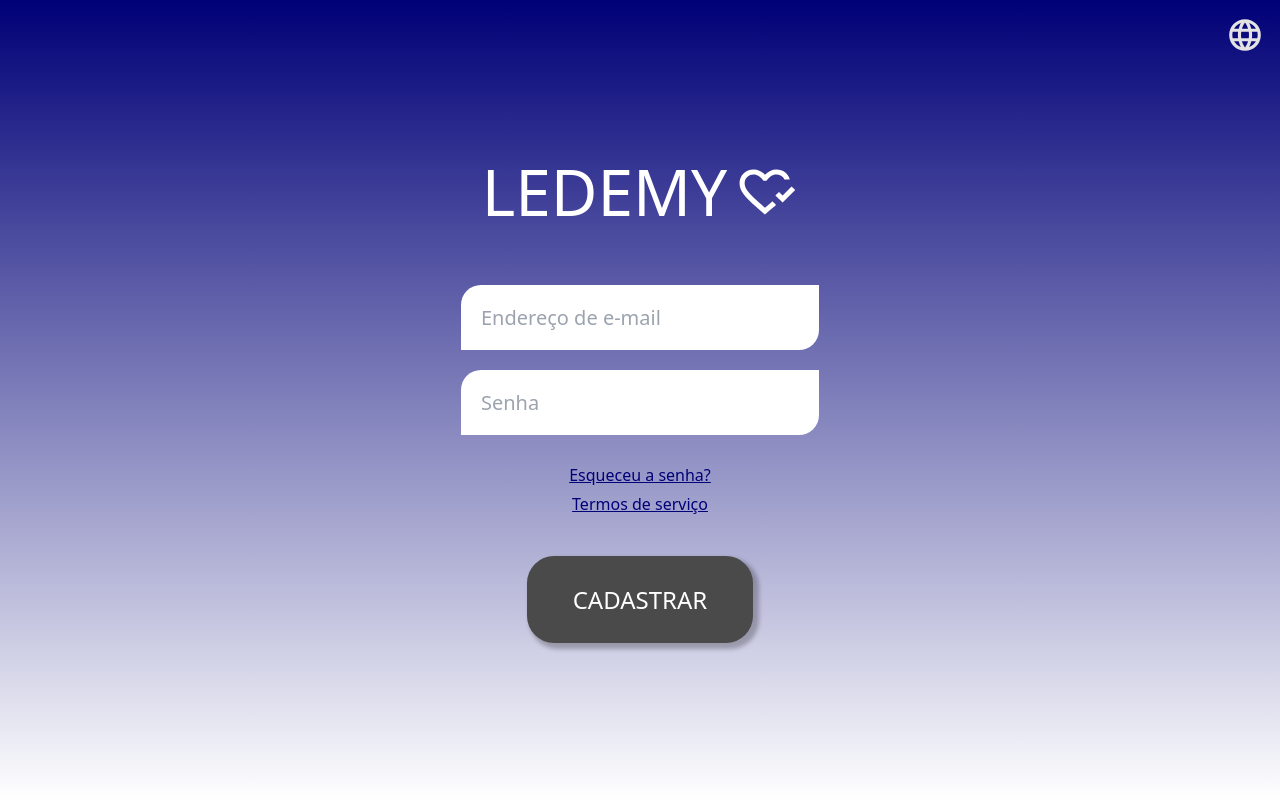
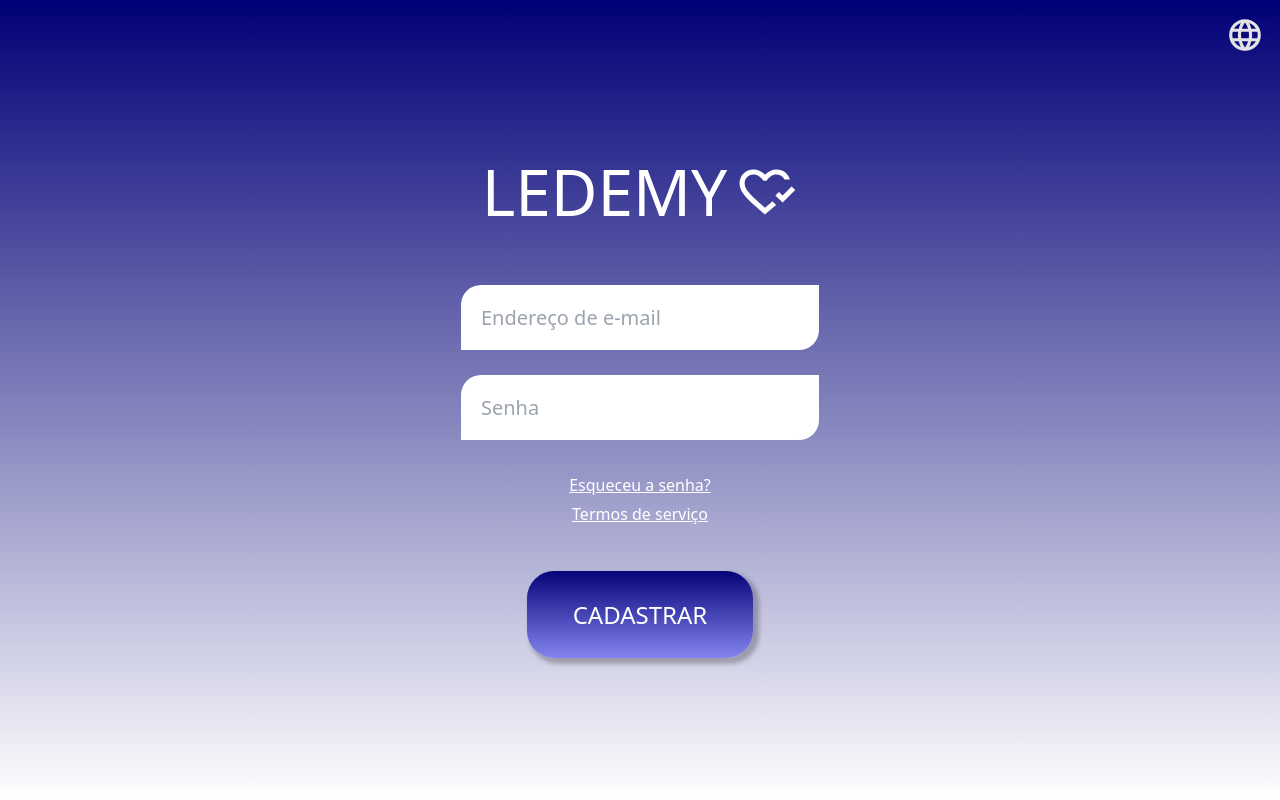
Before and after one commit to Bezrohub/visual-exacto-replicator, a React (Vite) app: page / in a window 1280 px wide. Built offline with nearby package versions, Linux system fonts and the light colour scheme.

Commit message:
Change button to gradient
Update the "Cadastrar" button in the login form to use a gradient background.

```diff
--- a/src/components/auth/LoginForm.tsx
+++ b/src/components/auth/LoginForm.tsx
@@ -31,12 +31,12 @@ export const LoginForm: React.FC<LoginFormProps> = ({ onSubmit }) => {
   return (
     <form
       onSubmit={handleSubmit(submitHandler)}
-      className="w-full max-w-[358px] flex flex-col gap-[20px] mt-[30px] md:mt-[45px] px-4 md:px-0 max-w-[90%] md:max-w-[358px]"
+      className="w-full max-w-[358px] flex flex-col gap-[25px] mt-[45px] max-md:max-w-xs max-sm:max-w-[280px]"
     >
       <input
         type="email"
         placeholder="Endereço de e-mail"
-        className="w-full h-[55px] md:h-[65px] text-lg md:text-xl text-[rgba(0,0,0,0.54)] bg-white px-5 py-0 rounded-[20px_0] border-[none]"
+        className="w-full h-[65px] text-xl text-[rgba(0,0,0,0.54)] bg-white px-5 py-0 rounded-[20px_0] border-[none] max-sm:h-[55px] max-sm:text-lg"
         {...register("email", {
           required: "Email is required",
           pattern: {
@@ -50,7 +50,7 @@ export const LoginForm: React.FC<LoginFormProps> = ({ onSubmit }) => {
       <input
         type="password"
         placeholder="Senha"
-        className="w-full h-[55px] md:h-[65px] text-lg md:text-xl text-[rgba(0,0,0,0.54)] bg-white px-5 py-0 rounded-[20px_0] border-[none]"
+        className="w-full h-[65px] text-xl text-[rgba(0,0,0,0.54)] bg-white px-5 py-0 rounded-[20px_0] border-[none] max-sm:h-[55px] max-sm:text-lg"
         {...register("password", {
           required: "Password is required",
           minLength: {
@@ -62,10 +62,10 @@ export const LoginForm: React.FC<LoginFormProps> = ({ onSubmit }) => {
       />
 
       <div className="flex flex-col items-center gap-[5px] mt-2">
-        <a href="#" className="text-[#000077] font-medium text-base underline">
+        <a href="#" className="text-white text-base underline">
           Esqueceu a senha?
         </a>
-        <a href="#" className="text-[#000077] font-medium text-base underline">
+        <a href="#" className="text-white text-base underline">
           Termos de serviço
         </a>
       </div>
@@ -73,7 +73,7 @@ export const LoginForm: React.FC<LoginFormProps> = ({ onSubmit }) => {
       <button
         type="submit"
         disabled={isSubmitting}
-        className="w-[200px] h-[70px] md:w-[226px] md:h-[87px] text-white text-xl md:text-2xl shadow-[4px_4px_4px_2px_rgba(0,0,0,0.25)] cursor-pointer mx-auto my-5 rounded-[27px] border-[none] bg-[#4a4a4a] hover:bg-[#3a3a3a] transition-colors"
+        className="w-[226px] h-[87px] text-white text-2xl shadow-[4px_4px_4px_2px_rgba(0,0,0,0.25)] cursor-pointer mx-auto my-5 rounded-[27px] border-[none] bg-gradient-to-b from-[#040479] to-[#8484F0] hover:opacity-90 transition-opacity max-sm:w-[200px] max-sm:h-[70px] max-sm:text-xl"
       >
         CADASTRAR
       </button>
--- a/src/index.css
+++ b/src/index.css
@@ -1,4 +1,3 @@
-
 @tailwind base;
 @tailwind components;
 @tailwind utilities;
@@ -98,47 +97,22 @@
 body {
   background: linear-gradient(to bottom, #000077, #FFFFFF);
   min-height: 100vh;
-  max-width: 100%;
-  overflow-x: hidden;
-}
-
-/* Mobile optimization */
-html, body {
-  touch-action: manipulation;
-  -webkit-overflow-scrolling: touch;
-  -webkit-tap-highlight-color: rgba(0,0,0,0);
-  width: 100%;
 }
 
 /* Custom button styles */
 button[type="submit"] {
-  background-color: #4a4a4a;
-  transition: background-color 0.3s ease;
+  transition: opacity 0.3s ease;
 }
 
 button[type="submit"]:hover {
-  background-color: #3a3a3a;
+  opacity: 0.9;
 }
 
 /* Custom input styles */
 input {
   outline: none;
-  -webkit-appearance: none;
-  -moz-appearance: none;
-  appearance: none;
-  font-size: 16px; /* Prevents zoom on focus in iOS */
 }
 
 input:focus {
   box-shadow: 0 0 0 2px rgba(255, 255, 255, 0.2);
 }
-
-@media (max-width: 640px) {
-  input {
-    height: 50px;
-  }
-
-  button[type="submit"] {
-    height: 60px;
-  }
-}
```
